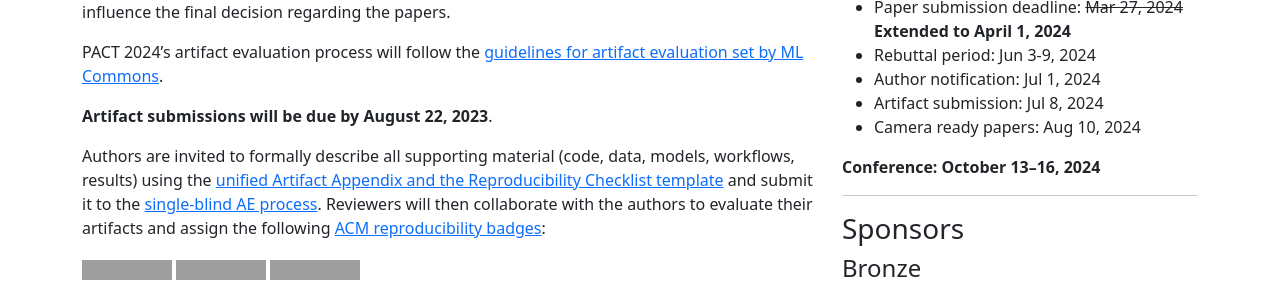
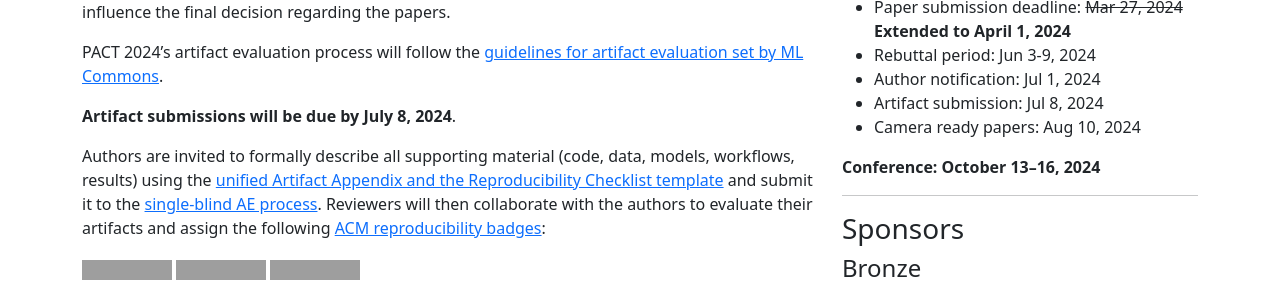
Before and after one commit to pact2024/pact2024.github.io, a Jekyll site: the page built from ae.md, in a window 1280 px wide and 1400 px high, cut to the strip 289-588 px from the top of the window. Built offline with Jekyll 4.4.1, drawn with Linux system fonts in a browser that asks for light colours; some of the changed text lies outside the part shown; grey boxes are pictures that could not be loaded.

Commit message:
Update ae.md

```diff
--- a/ae.md
+++ b/ae.md
@@ -14,7 +14,7 @@ PACT 2024 will conduct artifact evaluation (AE) this year. AE has become a commo
 
 PACT 2024’s artifact evaluation process will follow the [guidelines for artifact evaluation set by ML Commons](https://github.com/mlcommons/ck/blob/master/docs/artifact-evaluation/submission.md).
 
-**Artifact submissions will be due by August 22, 2023**.
+**Artifact submissions will be due by July 8, 2024**.
 
 Authors are invited to formally describe all supporting material (code, data, models, workflows, results) using the [unified Artifact Appendix and the Reproducibility Checklist template](https://github.com/mlcommons/ck/blob/master/docs/artifact-evaluation/checklist.md) and submit it to the [single-blind AE process](https://github.com/mlcommons/ck/blob/master/docs/artifact-evaluation/reviewing.md). Reviewers will then collaborate with the authors to evaluate their artifacts and assign the following [ACM reproducibility badges](https://www.acm.org/publications/policies/artifact-review-and-badging-current):
 
@@ -51,7 +51,7 @@ Note that your artifacts will receive the ACM "artifact available" badge **only
 
 Write a brief abstract describing your artifact, the minimal hardware and software requirements, how it supports your paper, how it can be validated and what the expected result is. Do not forget to specify if you use any proprietary software or hardware! This abstract will be used by evaluators during artifact bidding to make sure that they have an access to appropriate hardware and software and have required skills.
 
-Submit the artifact abstract and the PDF of your paper with the Artifact Appendix attached using the PACT AE HotCRP website, [https://pact24ae.hotcrp.com/](https://pact24ae.hotcrp.com/). Artifact evaluation will go live on **18 August 2023**.
+Submit the artifact abstract and the PDF of your paper with the Artifact Appendix attached using the PACT AE HotCRP website, [https://pact24ae.hotcrp.com/](https://pact24ae.hotcrp.com/). Artifact evaluation will go live on **July 8, 2024**.
 
 ## Asking questions
 
```
